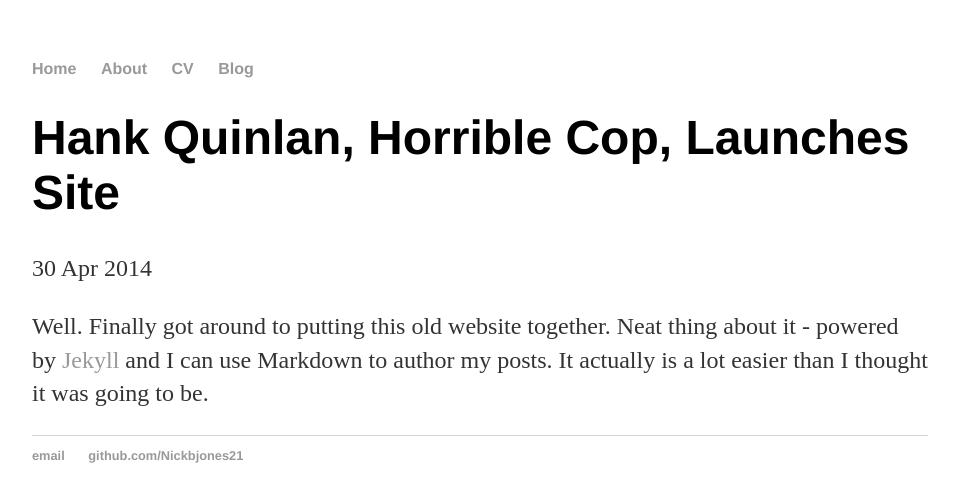
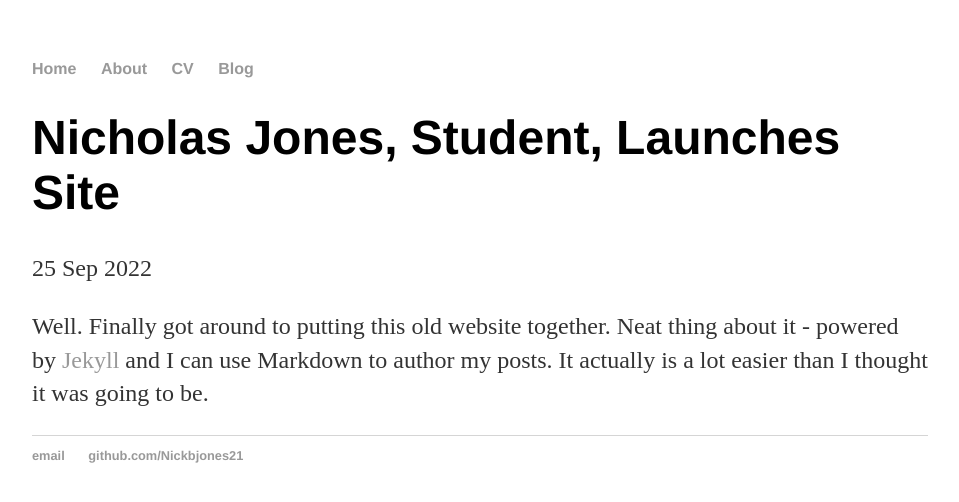
Before and after one commit to nickbjones21/IntroWebDev, a Jekyll site: the page built from _posts/2022-09-25-nicholas-jones-site-launched.md, in a window 1280 px wide. Shown: the top 502 px of the page, without its empty margins (160-1119 px from the left). Built offline with Jekyll 4.4.1, drawn with Linux system fonts in a browser that asks for light colours.

Commit message:
Update 2022-09-25-nicholas-jones-site-launched.md

```diff
--- a/_posts/2022-09-25-nicholas-jones-site-launched.md
+++ b/_posts/2022-09-25-nicholas-jones-site-launched.md
@@ -1,7 +1,7 @@
 ---
 layout: post
-title: "Hank Quinlan, Horrible Cop, Launches Site"
-date: 2014-04-30
+title: "Nicholas Jones, Student, Launches Site"
+date: 2022-09-25
 ---
 
 Well. Finally got around to putting this old website together. Neat thing about it - powered by [Jekyll](http://jekyllrb.com) and I can use Markdown to author my posts. It actually is a lot easier than I thought it was going to be.
```
